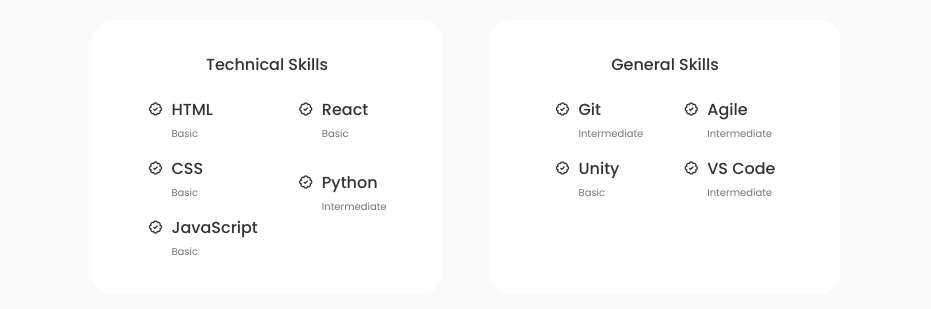
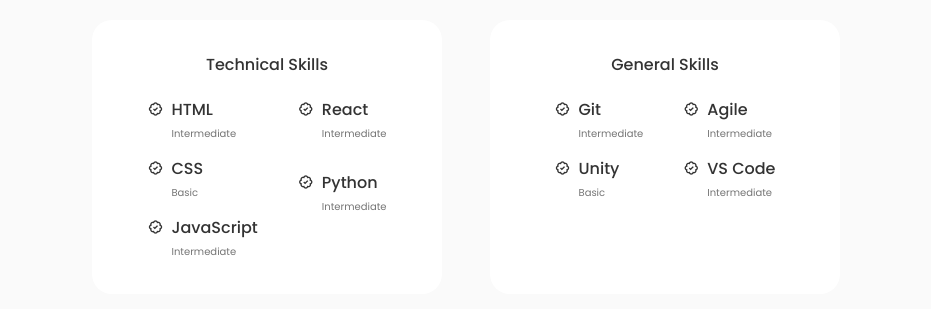
Before and after one commit to tbush5/TylerBushPortfolio, a React (Create React App) app: page / in a window 1280 px wide. Shown: the part 1620-1929 px from the top of the page, without its empty margins (174-1105 px from the left). Built offline with nearby package versions, Linux system fonts and the light colour scheme.

Commit message:
skill info changes

```diff
--- a/src/components/skills/TechnicalSkills.jsx
+++ b/src/components/skills/TechnicalSkills.jsx
@@ -12,7 +12,7 @@
 
             <div>
               <h3 className="skills__name">HTML</h3>
-              <span className="skills__level">Basic</span>
+              <span className="skills__level">Intermediate</span>
             </div>
           </div>
 
@@ -30,7 +30,7 @@
 
             <div>
               <h3 className="skills__name">JavaScript</h3>
-              <span className="skills__level">Basic</span>
+              <span className="skills__level">Intermediate</span>
             </div>
           </div>
         </div>
@@ -41,7 +41,7 @@
 
             <div>
               <h3 className="skills__name">React</h3>
-              <span className="skills__level">Basic</span>
+              <span className="skills__level">Intermediate</span>
             </div>
           </div>
 
```
